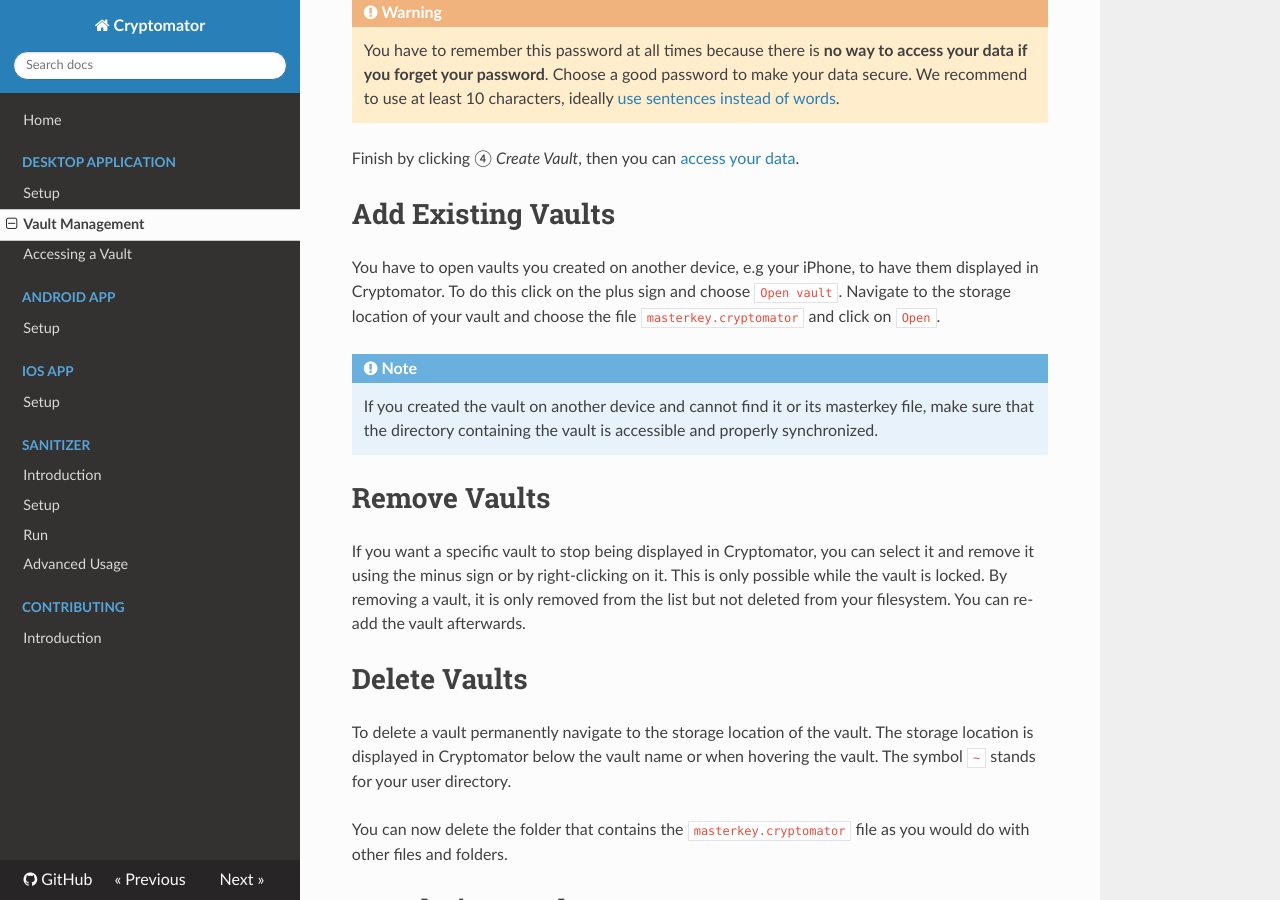
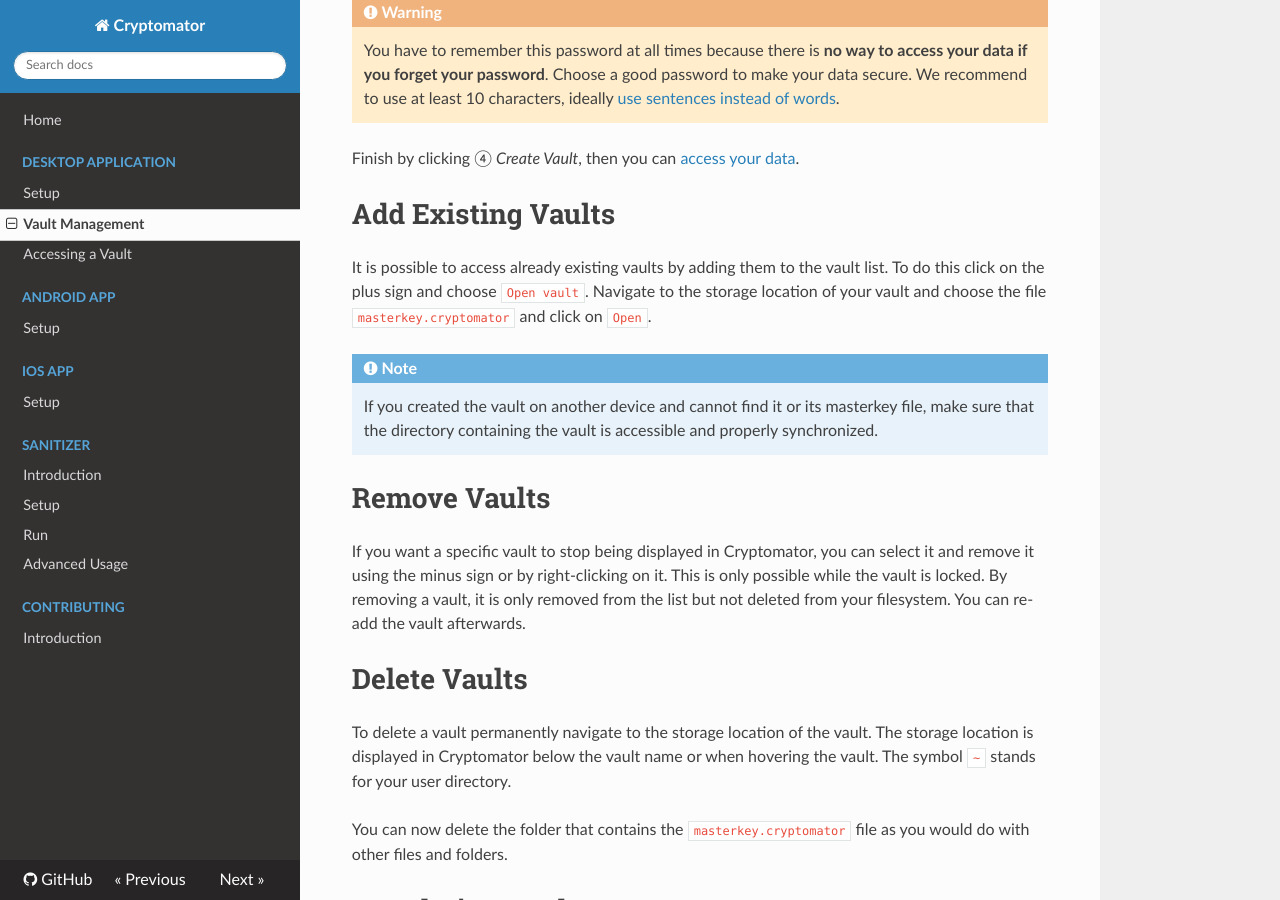
Before and after one commit to cryptomator/docs, an MkDocs documentation site: the page built from docs/desktop/vault-management.md, in a window 1280 px wide and 900 px high, scrolled down 852 px. Built offline with MkDocs 1.6.1, drawn with Linux system fonts in a browser that asks for light colours; nearby versions of some CDN libraries.

Commit message:
reformulate existing vault section

```diff
--- a/docs/desktop/vault-management.md
+++ b/docs/desktop/vault-management.md
@@ -12,7 +12,8 @@
 Finish by clicking ④ _Create Vault_, then you can [access your data](access-vault.md).
 
 # Add Existing Vaults
-You have to open vaults you created on another device, e.g your iPhone, to have them displayed in Cryptomator. To do this click on the plus sign and choose `Open vault`. Navigate to the storage location of your vault and choose the file `masterkey.cryptomator` and click on `Open`.
+It is possible to access already existing vaults by adding them to the vault list.
+To do this click on the plus sign and choose `Open vault`. Navigate to the storage location of your vault and choose the file `masterkey.cryptomator` and click on `Open`.
 
 !!! note
     If you created the vault on another device and cannot find it or its masterkey file, make sure that the directory containing the vault is accessible and properly synchronized.
```
